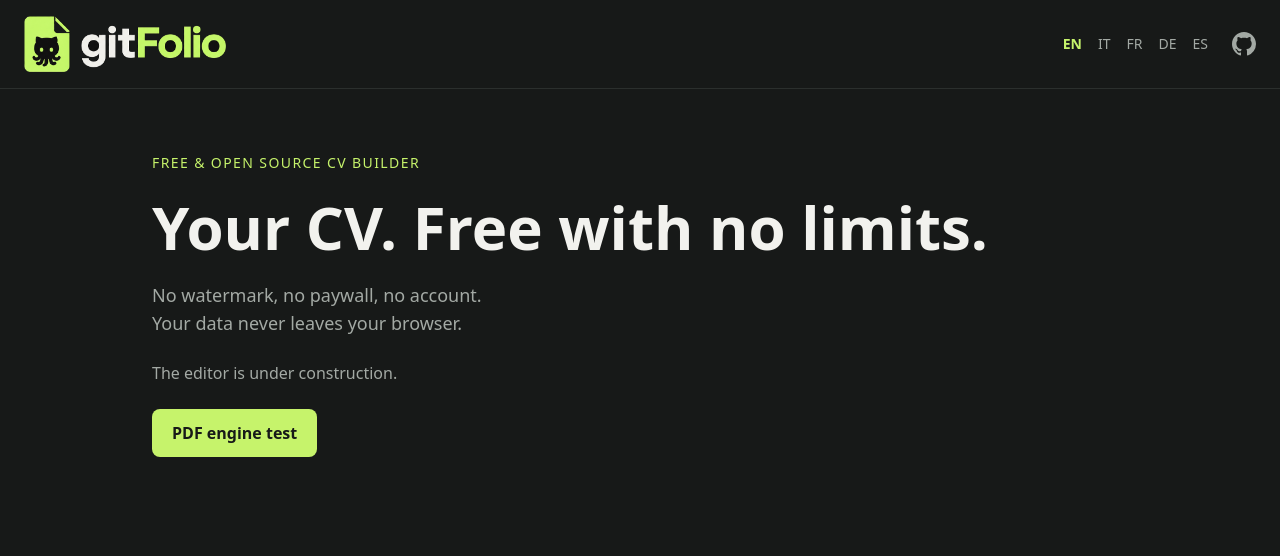
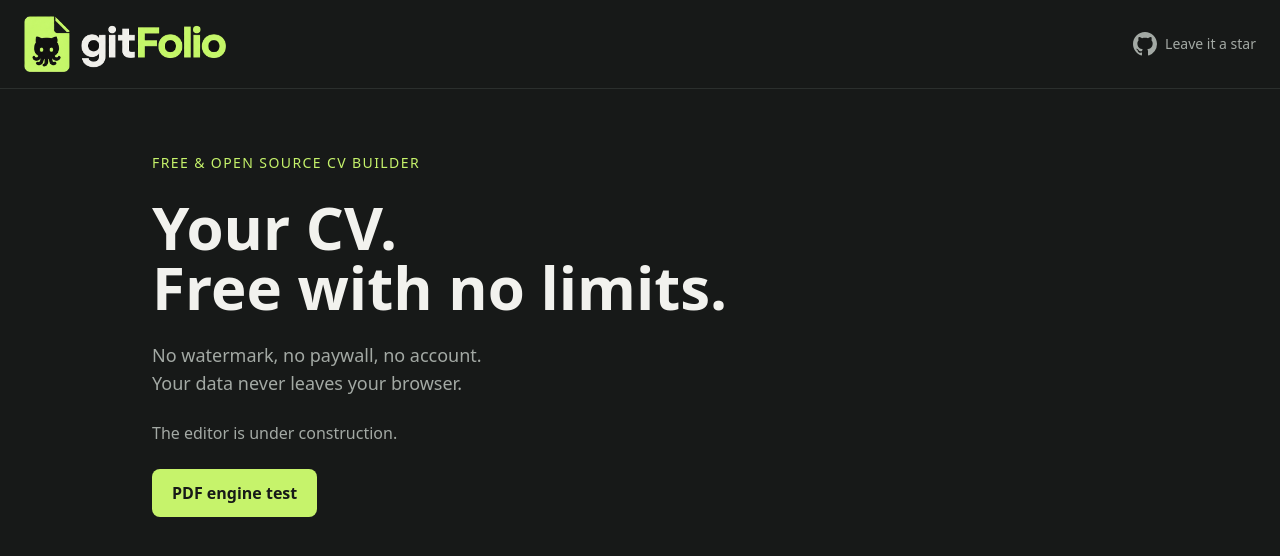
Before and after one commit to michelesanfilippo/gitFolio, a Next.js app: page /en in a window 1280 px wide. Shown: the top 556 px of the page. Built offline with nearby package versions, Linux system fonts and the light colour scheme.

Commit message:
feat(ui): English-only for now, 'Leave it a star' link, two-line headline

```diff
--- a/messages/en.json
+++ b/messages/en.json
@@ -6,15 +6,17 @@
   "common": {
     "language": "Language",
     "theme": "Theme",
-    "github": "GitHub"
+    "github": "GitHub",
+    "star": "Leave it a star"
   },
   "home": {
     "tagline": "Free & open source CV builder",
-    "title": "Your CV. Free with no limits.",
+    "title": "Your CV.",
     "subtitle": "No watermark, no paywall, no account.",
     "cta": "Create your CV",
     "soon": "The editor is under construction.",
     "spike": "PDF engine test",
-    "privacy": "Your data never leaves your browser."
+    "privacy": "Your data never leaves your browser.",
+    "titleLine2": "Free with no limits."
   }
 }
--- a/scripts/check-i18n.ts
+++ b/scripts/check-i18n.ts
@@ -1,6 +1,6 @@
 import { readFileSync } from 'node:fs';
 
-const locales = ['en', 'it', 'fr', 'de', 'es'];
+const locales = ['en']; // aggiungere i codici quando le traduzioni vengono riattivate (vedi src/i18n/routing.ts)
 const flat = (o: unknown, p = ''): string[] =>
   typeof o === 'object' && o !== null
     ? Object.entries(o).flatMap(([k, v]) => flat(v, p ? `${p}.${k}` : k))
--- a/src/app/[locale]/page.tsx
+++ b/src/app/[locale]/page.tsx
@@ -11,7 +11,11 @@ export default function HomePage({ params }: { params: Promise<{ locale: string
   return (
     <section className="mx-auto flex max-w-5xl flex-col items-start gap-6 px-6 py-16">
       <p className="text-sm uppercase tracking-widest text-accent-text">{t('tagline')}</p>
-      <h1 className="text-4xl font-bold sm:text-6xl">{t('title')}</h1>
+      <h1 className="text-4xl font-bold sm:text-6xl">
+        {t('title')}
+        <br />
+        {t('titleLine2')}
+      </h1>
       <p className="max-w-xl text-lg text-muted">
         {t('subtitle')}
         <br />
--- a/src/components/site-header.tsx
+++ b/src/components/site-header.tsx
@@ -1,8 +1,5 @@
 import { useTranslations } from 'next-intl';
 import { brand, withBasePath } from '@/config/brand';
-import { locales } from '@/i18n/routing';
-
-const labels: Record<string, string> = { en: 'EN', it: 'IT', fr: 'FR', de: 'DE', es: 'ES' };
 
 function GithubIcon() {
   return (
@@ -20,18 +17,11 @@ export function SiteHeader({ locale }: { locale: string }) {
         {/* eslint-disable-next-line @next/next/no-img-element */}
         <img src={withBasePath(brand.logo)} alt={brand.name} height={56} className="h-12 w-auto sm:h-14" />
       </a>
-      <nav aria-label={t('language')} className="flex items-center gap-4 text-sm">
-        {locales.map((l) => (
-          <a key={l} href={withBasePath(`/${l}/`)} hrefLang={l} aria-current={l === locale ? 'true' : undefined}
-             className={l === locale ? 'font-bold text-accent-text' : 'text-muted hover:text-fg'}>
-            {labels[l]}
-          </a>
-        ))}
-        <a href={brand.repoUrl} aria-label={t('github')} title={t('github')} target="_blank" rel="noopener noreferrer"
-           className="ml-2 text-muted transition-colors hover:text-accent-text focus-visible:text-accent-text">
-          <GithubIcon />
-        </a>
-      </nav>
+      <a href={brand.repoUrl} target="_blank" rel="noopener noreferrer"
+         className="flex items-center gap-2 text-sm text-muted transition-colors hover:text-accent-text focus-visible:text-accent-text">
+        <GithubIcon />
+        <span>{t('star')}</span>
+      </a>
     </header>
   );
 }
--- a/src/i18n/routing.ts
+++ b/src/i18n/routing.ts
@@ -1,6 +1,8 @@
 import { defineRouting } from 'next-intl/routing';
 
-export const locales = ['en', 'it', 'fr', 'de', 'es'] as const;
+// Solo inglese per ora. Le traduzioni it/fr/de/es restano in /messages (non più instradate):
+// per riattivarle basta aggiungere il codice qui e ripristinare lo switcher in site-header.
+export const locales = ['en'] as const;
 export type Locale = (typeof locales)[number];
 
 export const routing = defineRouting({
```
